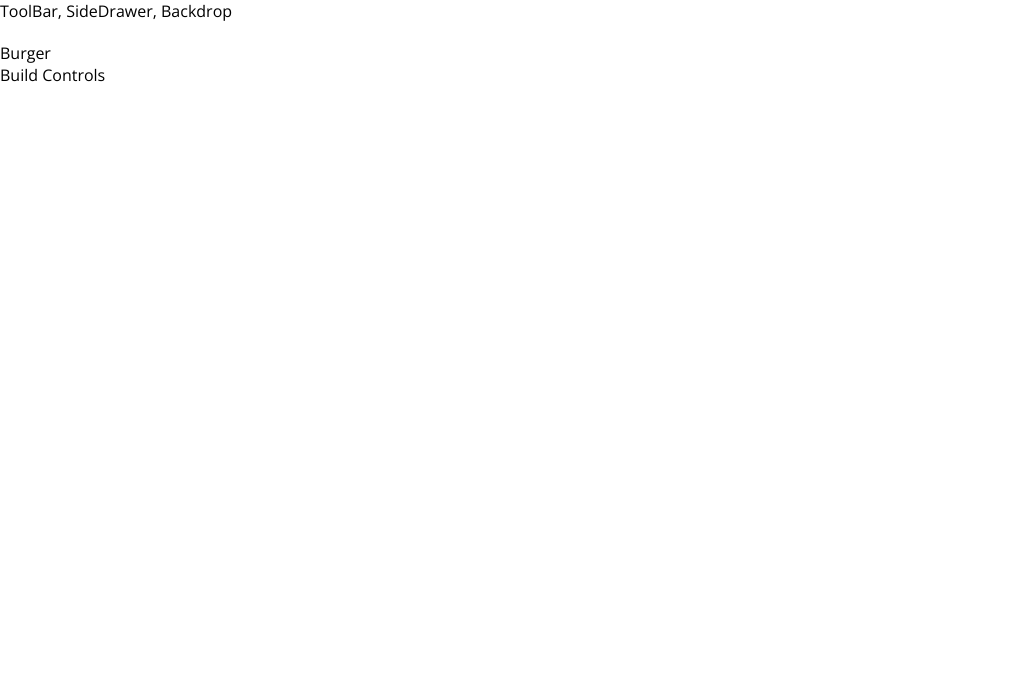
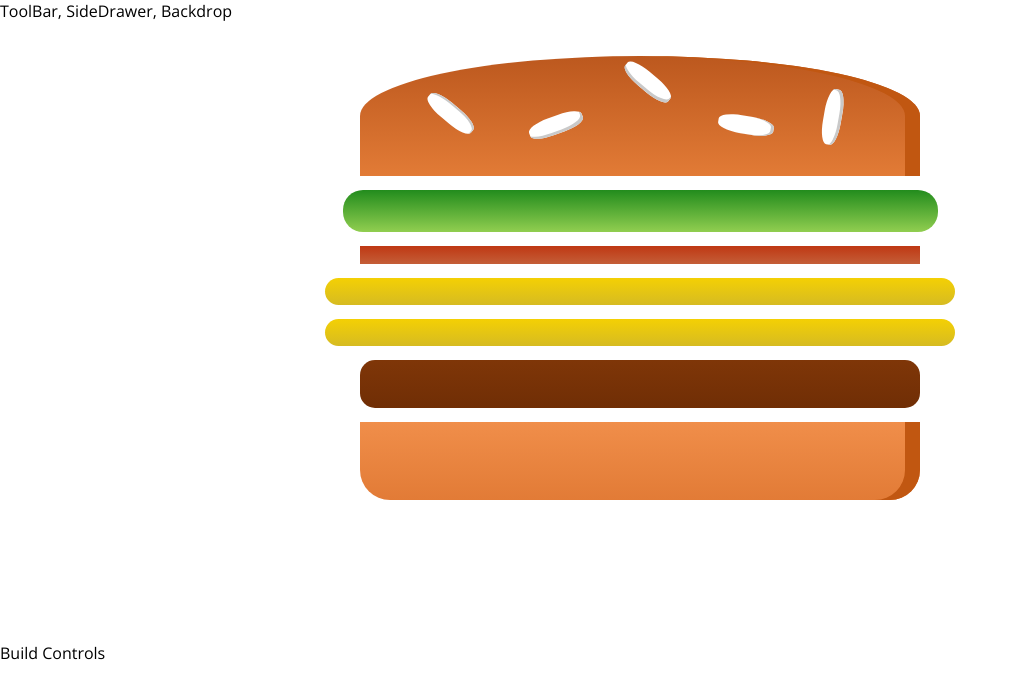
Before and after one commit to venkatesan91/burger-builder-app, a React app: page / in a window 1280 px wide. Shown: the top 698 px of the page, without its empty margins (0-1018 px from the left). Built offline with nearby package versions, Linux system fonts and the light colour scheme.

Commit message:
1)Maintain state of burger ingrediants 2)statically add all the ingrediants 3)integrate burgeringrediants inside burger  4)call burger inside burgerbuilder 5)Css for each ingrediant added - check burgeringredient.css

```diff
--- a/package.json
+++ b/package.json
@@ -30,6 +30,7 @@
     "postcss-flexbugs-fixes": "3.2.0",
     "postcss-loader": "2.0.8",
     "promise": "8.0.1",
+    "prop-types": "^15.6.0",
     "raf": "3.4.0",
     "react": "^16.2.0",
     "react-dev-utils": "^4.2.1",
--- /dev/null
+++ b/src/components/Burger/Burger.css
@@ -0,0 +1,30 @@
+.Burger {
+    width: 100%;
+    margin: auto;
+    height: 250px;
+    overflow: scroll;
+    text-align: center;
+    font-weight: bold;
+    font-size: 1.2rem;
+}
+
+@media (min-width: 500px) and (min-height: 400px) {
+    .Burger {
+        width: 350px;
+        height: 300px;
+    }
+}
+
+@media (min-width: 500px) and (min-height: 401px) {
+    .Burger {
+        width: 450px;
+        height: 400px;
+    }
+}
+
+@media (min-width: 1000px) and (min-height: 700px) {
+    .Burger {
+        width: 700px;
+        height: 600px;
+    }
+}
--- /dev/null
+++ b/src/components/Burger/Burger.js
@@ -0,0 +1,22 @@
+import React from 'react';
+import BurgerIngredient from './BurgerIngredient/BurgerIngredient';
+import classes from './Burger.css';
+const burger = (props) => {
+    const transformedIngrediants = [];
+    for(var key in props.ingrediants) {
+        for(var i =0; i < props.ingrediants[key]; i++)
+            transformedIngrediants.push(<BurgerIngredient key={key + i} type={key}/>);
+    }
+    if(transformedIngrediants.length === 0) {
+        transformedIngrediants.push(<p>Please start adding ingrediants</p>);
+
+    }
+    return(
+        <div className={classes.Burger}>
+            <BurgerIngredient type="bread-top"/>
+            {transformedIngrediants}
+            <BurgerIngredient type="bread-bottom"/>
+        </div>
+    );
+};
+export default burger;
--- /dev/null
+++ b/src/components/Burger/BurgerIngredient/BurgerIngredient.css
@@ -0,0 +1,113 @@
+.BreadBottom {
+    height: 13%;
+    width: 80%;
+    background: linear-gradient(#F08E4A, #e27b36);
+    border-radius: 0 0 30px 30px;
+    box-shadow: inset -15px 0 #c15711;
+    margin: 2% auto;
+}
+
+.BreadTop {
+    height: 20%;
+    width: 80%;
+    background: linear-gradient(#bc581e, #e27b36);
+    border-radius: 50% 50% 0 0;
+    box-shadow: inset -15px 0 #c15711;
+    margin: 2% auto;
+    position: relative;
+}
+
+.Seeds1 {
+    width: 10%;
+    height: 15%;
+    position: absolute;
+    background-color: white;
+    left: 30%;
+    top: 50%;
+    border-radius: 40%;
+    transform: rotate(-20deg);
+    box-shadow: inset -2px -3px #c9c9c9;
+}
+
+.Seeds1:after {
+    content: "";
+    width: 100%;
+    height: 100%;
+    position: absolute;
+    background-color: white;
+    left: -170%;
+    top: -260%;
+    border-radius: 40%;
+    transform: rotate(60deg);
+    box-shadow: inset -1px 2px #c9c9c9;
+  }
+
+.Seeds1:before {
+    content: "";
+    width: 100%;
+    height: 100%;
+    position: absolute;
+    background-color: white;
+    left: 180%;
+    top: -50%;
+    border-radius: 40%;
+    transform: rotate(60deg);
+    box-shadow: inset -1px -3px #c9c9c9;
+  }
+
+  .Seeds2 {
+    width: 10%;
+    height: 15%;
+    position: absolute;
+    background-color: white;
+    left: 64%;
+    top: 50%;
+    border-radius: 40%;
+    transform: rotate(10deg);
+    box-shadow: inset -3px 0 #c9c9c9;
+  }
+
+  .Seeds2:before {
+    content: "";
+    width: 100%;
+    height: 100%;
+    position: absolute;
+    background-color: white;
+    left: 150%;
+    top: -130%;
+    border-radius: 40%;
+    transform: rotate(90deg);
+    box-shadow: inset 1px 3px #c9c9c9;
+  }
+
+
+.Meat {
+    width: 80%;
+    height: 8%;
+    background: linear-gradient(#7f3608, #702e05);
+    margin: 2% auto;
+    border-radius: 15px;
+}
+
+.Cheese {
+    width: 90%;
+    height: 4.5%;
+    margin: 2% auto;
+    background: linear-gradient(#f4d004, #d6bb22);
+    border-radius: 20px;
+}
+
+.Salad {
+    width: 85%;
+    height: 7%;
+    margin: 2% auto;
+    background: linear-gradient(#228c1d, #91ce50);
+    border-radius: 20px;
+}
+
+.Bacon {
+    width: 80%;
+    height: 3%;
+    background: linear-gradient(#bf3813, #c45e38);
+    margin: 2% auto;
+}
--- /dev/null
+++ b/src/components/Burger/BurgerIngredient/BurgerIngredient.js
@@ -0,0 +1,39 @@
+import React , {Component} from 'react';
+import classes from './BurgerIngredient.css';
+import propTypes from 'prop-types';
+class BurgerIngredient extends Component {
+    render(){
+        var ingredient = null;
+    switch(this.props.type) {
+        case('bread-bottom') :
+            ingredient = <div className={classes.BreadBottom}></div>;
+            break;
+        case('bread-top') :
+            ingredient = (
+                <div className={classes.BreadTop}>
+                    <div className={classes.Seeds1} />
+                    <div className={classes.Seeds2} />
+                </div>);
+            break;
+        case('meat') :
+            ingredient = <div className={classes.Meat}></div>;
+        break;
+        case('cheese') :
+            ingredient = <div className={classes.Cheese}></div>;
+        break;
+        case('salad') :
+            ingredient = <div className={classes.Salad}></div>;
+        break;
+        case('bacon') :
+            ingredient = <div className={classes.Bacon}></div>;
+        break;
+        default :
+                ingredient = null;
+    }
+    return ingredient;
+    }
+};
+BurgerIngredient.propTypes = {
+    type : propTypes.string.isRequired
+}
+export default BurgerIngredient;
--- a/src/containers/BurgerBuilder/BurgerBuilder.js
+++ b/src/containers/BurgerBuilder/BurgerBuilder.js
@@ -1,10 +1,19 @@
 import React, { Component } from 'react';
 import Auxiliary from '../../hoc/Auxiliary';
+import Burger from '../../components/Burger/Burger';
 class BurgerBuilder extends Component {
+    state = {
+        ingrediants : {
+            salad : 1,
+            bacon : 1,
+            cheese : 2,
+            meat : 1
+        }
+    }
     render() {
         return(
             <Auxiliary>
-                <div>Burger</div>
+                <Burger ingrediants = {this.state.ingrediants}/>
                 <div>Build Controls</div>
             </Auxiliary>
         );
```
